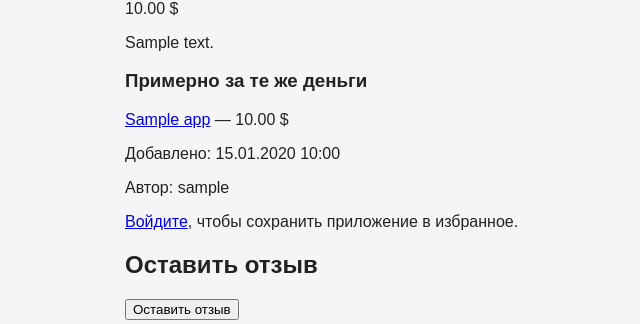
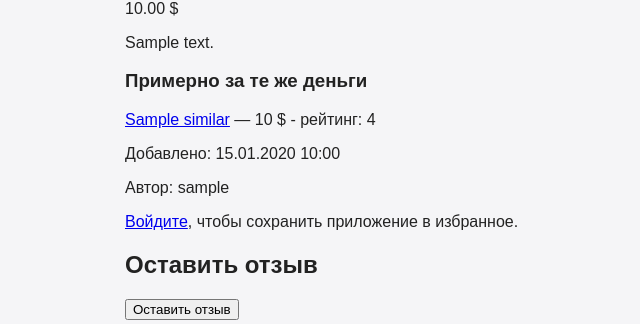
Before and after one commit to rvatslav-cloud/appstore, a Django app: template main/templates/main/app_detail.html in a window 1280 px wide. Shown: the part 385-709 px from the top of the page, without its empty margins (165-805 px from the left). Run offline with Django 5.2, Linux system fonts and the light colour scheme; tables that the repository leaves empty hold one stand-in row (values such as "Sample post"); the template is opened without the code that fills it: values that come from a table or form of the project are taken from there, most other values are stand-ins (such as "Sample title", 1, 10 or a date in 2020).

Commit message:
Практическое занятие 18 урока!

```diff
--- a/main/templates/main/app_detail.html
+++ b/main/templates/main/app_detail.html
@@ -33,10 +33,17 @@
 
 
 
-    {% if similar_by_price %}
+    {% if similar_apps %}
     <h3>Примерно за те же деньги</h3>
-    {% for similar in similar_by_price %}
-        <p><a href="{% url 'main:app_detail' similar.id %}">{{ similar.name }}</a> — {{ similar.price }} $</p>
+    {% for similar in similar_apps %}
+        <p><a href="{% url 'main:app_detail' similar.id %}">{{ similar.name }}</a> — {{ similar.price }} $
+        {% if similar.rating_count > 0 %}
+            - рейтинг: {{ similar.rating }}
+        {% else %}
+            - пока оценок нет
+        {% endif %}
+
+        </p>
     {% empty %}
         <p>Нет похожих по цене приложений</p>
     {% endfor %}
```
